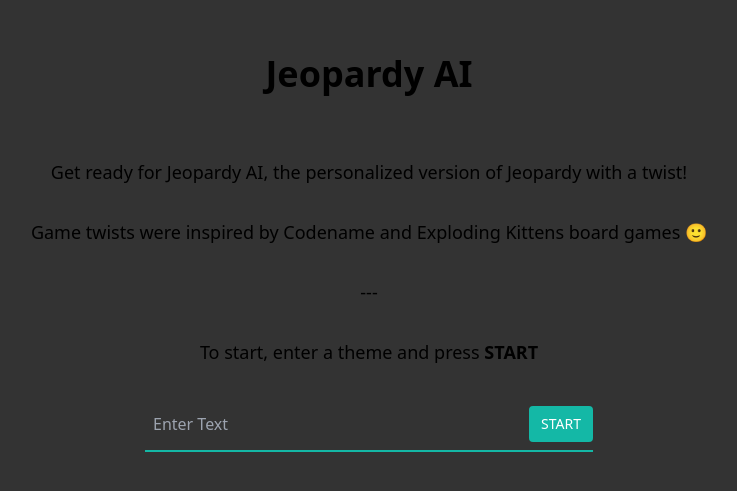
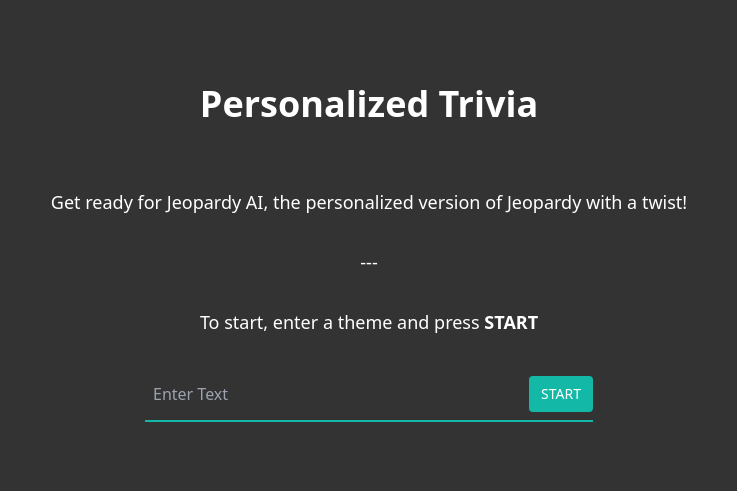
Before and after one commit to iHaroon29/Bomber-Trivia, a React (Vite) app: page / in a window 1280 px wide. Shown: the part 147-638 px from the top of the page, without its empty margins (271-1008 px from the left). Built offline with nearby package versions, Linux system fonts and the light colour scheme; no server answers.

Commit message:
Updated text color of start page

```diff
--- a/src/components/StartPage/StartPage.jsx
+++ b/src/components/StartPage/StartPage.jsx
@@ -47,17 +47,13 @@
 
   return (
     <div className='flex flex-col h-screen justify-center items-center p-8'>
-      <h1 className='text-4xl font-bold text-center mb-16'>Jeopardy AI</h1>
-      <h2 className='text-lg text-center mb-8'>
+      <h1 className='text-4xl font-bold text-center mb-16 text-white'>Personalized Trivia</h1>
+      <h2 className='text-lg text-center mb-8 text-white'>
         Get ready for Jeopardy AI, the personalized version of Jeopardy with a
         twist!
       </h2>
-      <h2 className='text-lg text-center mb-8'>
-        Game twists were inspired by Codename and Exploding Kittens board games
-        🙂
-      </h2>
-      <h2 className='text-lg text-center mb-8'>---</h2>
-      <h2 className='text-lg text-center mb-8'>
+      <h2 className='text-lg text-center mb-8 text-white'>---</h2>
+      <h2 className='text-lg text-center mb-8 text-white'>
         To start, enter a theme and press <strong>START</strong>
       </h2>
       <div className='w-full max-w-md'>
```
